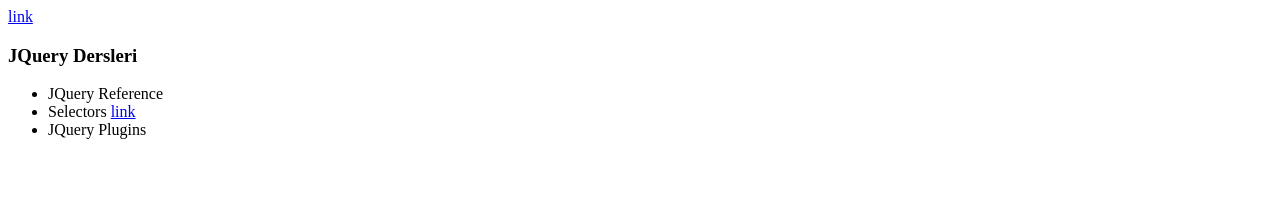
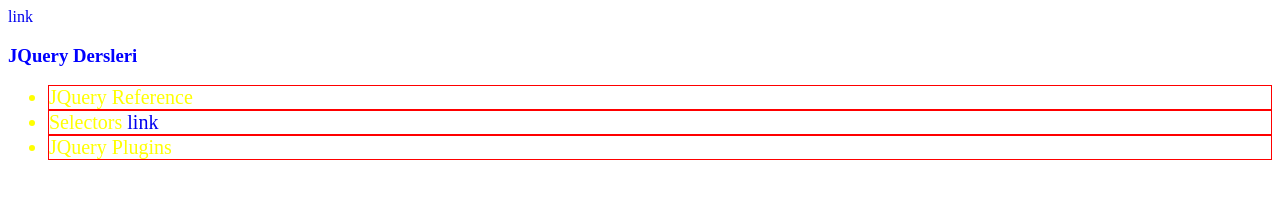
Before and after one commit to onurtufekci34/JQueryCourseStudy, a plain HTML site: page index.html in a window 1280 px wide. Drawn offline with nearby package versions, Linux system fonts and the light colour scheme.

Commit message:
Styling.

```diff
--- a/index.html
+++ b/index.html
@@ -9,7 +9,7 @@
 </head>
 <body>
     <a href="#">link</a>
-    <h3>JQuery Dersleri</h3>
+    <h3 id="header">JQuery Dersleri</h3>
     <ul id="liste">
         <li class="item">JQuery Reference</li>
         <li>Selectors <a href="#">link</a></li>
@@ -17,15 +17,25 @@
     </ul>
 
     <script>
-        console.log($("#liste"));
-        console.log($("h3"));
-        console.log($("ul"));
-        console.log($("li"));
-        console.log($(".item"));
-        console.log($("a"));
-        console.log($("ul li a"));
+        //console.log($("#liste"));
+        //console.log($("h3"));
+        //console.log($("ul"));
+        //console.log($("li"));
+        //console.log($(".item"));
+        //console.log($("a"));
+        //console.log($("ul li a"));
+        //document.getElementById('header').style.color='red';
+        $('#header').css('color','blue');
+        $('#liste a').css('text-decoration','none');
+        $('a').css('text-decoration','none');
 
+        var styles ={
+            color:'yellow',
+            fontSize:'20px',
+            border:'1px solid red'
+        }
 
+        $('ul li').css(styles);
     </script>
 
 </body>
```
